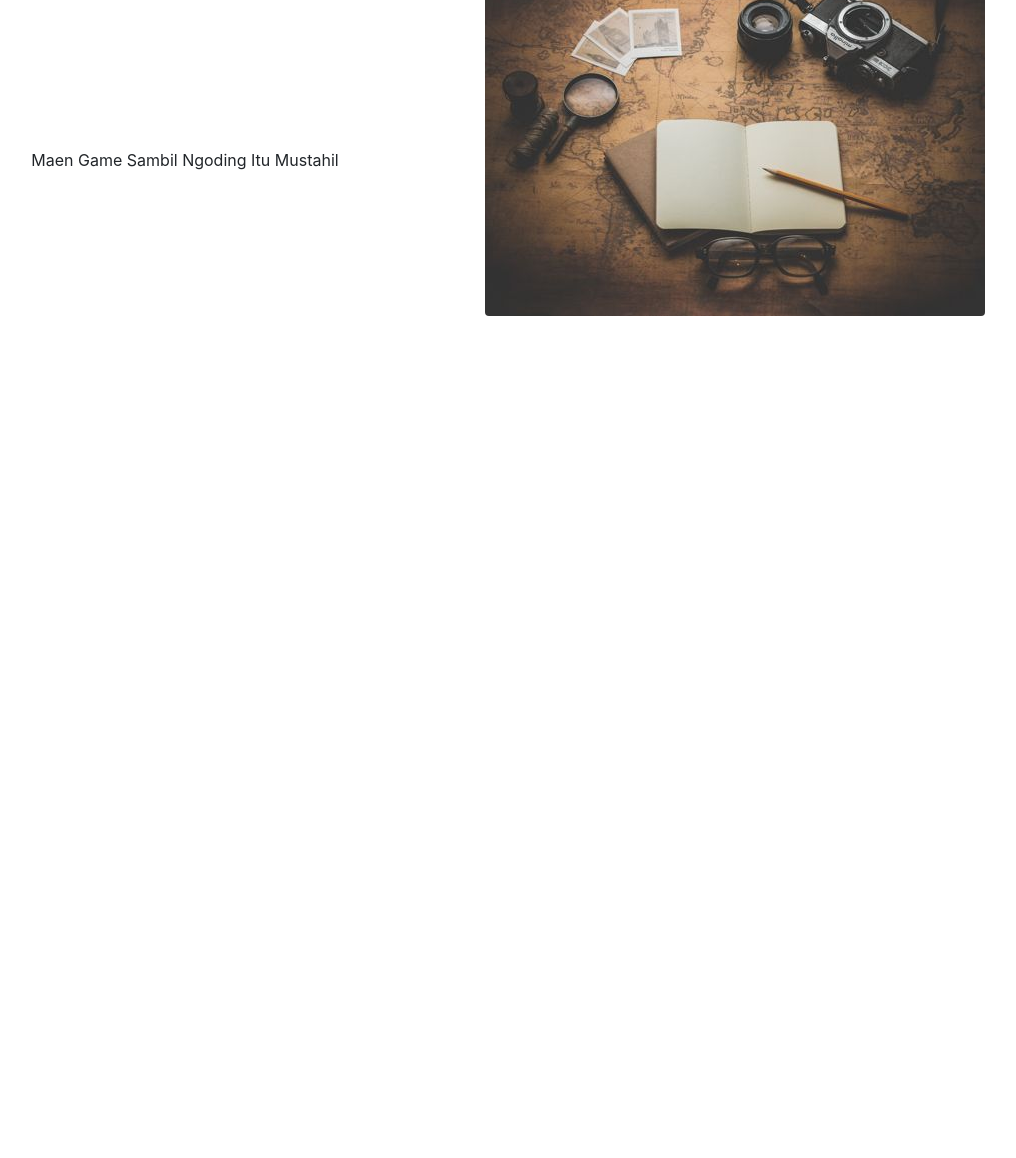
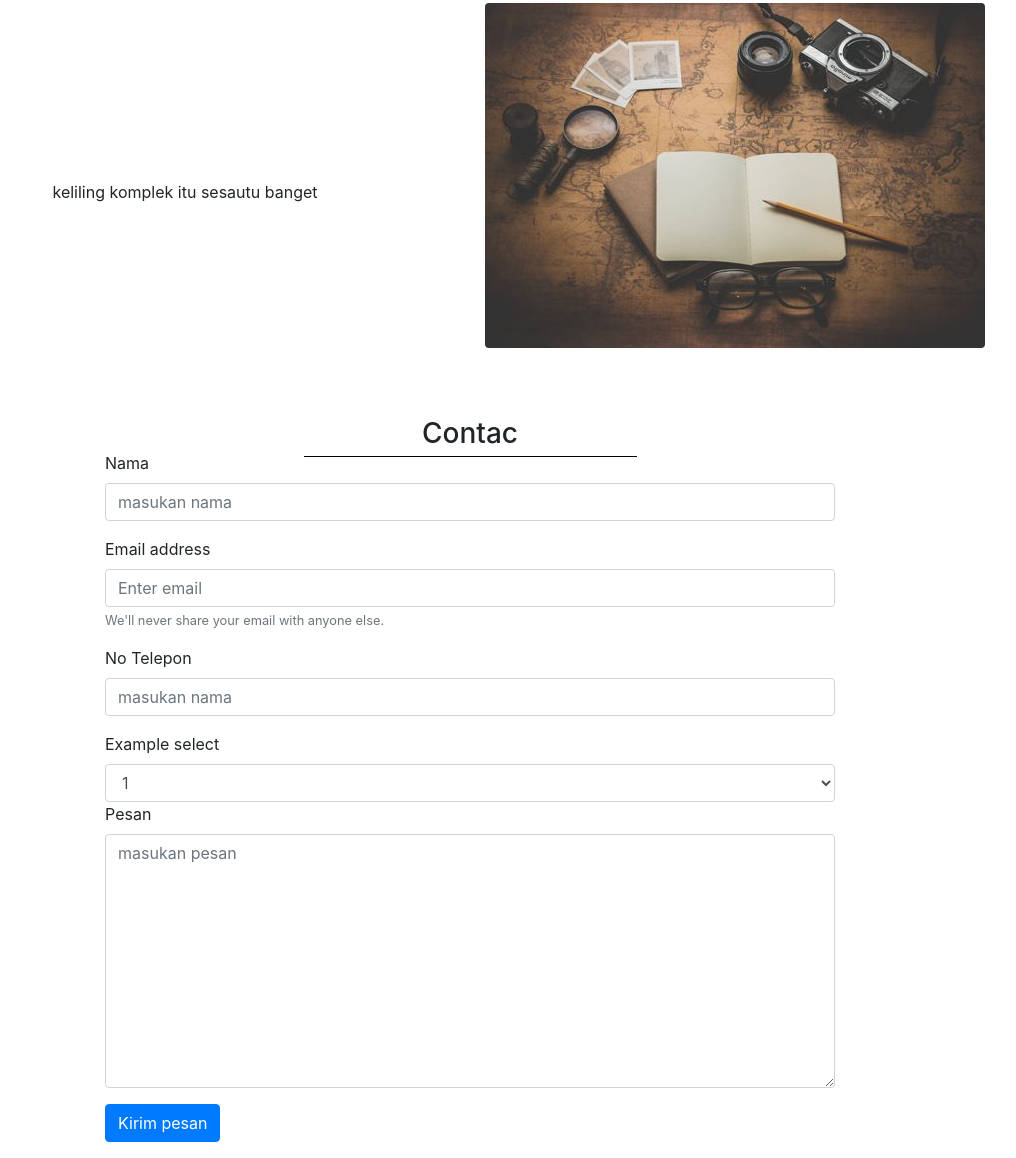
Before and after one commit to 16110347/Exercise1, a plain HTML site: page index.html in a window 1280 px wide. Shown: the part 2625-3783 px from the top of the page, without its empty margins (170-1186 px from the left). Before the commit the page ends 2994 px from the top, so only its background shows below. Drawn offline with nearby package versions, Linux system fonts and the light colour scheme; a web font is replaced by a local one.

Commit message:
tambah hoby

```diff
--- a/index.html
+++ b/index.html
@@ -15,6 +15,7 @@
 
     <!-- font -->
     <link href="https://fonts.googleapis.com/css?family=Viga" rel="stylesheet">
+    <link href="https://fonts.googleapis.com/css?family=B612" rel="stylesheet">
     <!-- mycss -->
     <link rel="stylesheet" href="profile.css">
 </head>
@@ -175,23 +176,79 @@
         </div>
 
         <div class="row">
-            <div class="col-sm-6 koute">Maen Game Sambil Ngoding Itu Mustahil</div>
+            <div class="col-sm-6 koute">
+                <blockquote>Jajana Pasar Itu sederhana dan nikmat</blockquote>
+            </div>
             <div class="col-sm-6"><img class="rounded" src="gambar/gb3(6*3).jpg" alt=""></div>
         </div>
 
         <div class="row">
             <div class="col-sm-6"><img class="rounded" src="gambar/gb2(6*3).jpg" alt=""></div>
-            <div class="col-sm-6 koute ">Maen Game Sambil Ngoding Itu Mustahil</div>
+            <div class="col-sm-6 koute ">
+                <blockquote>main game adalah hiburan paling complite</blockquote>
+            </div>
 
         </div>
 
         <div class="row">
-            <div class="col-sm-6 koute">Maen Game Sambil Ngoding Itu Mustahil</div>
+            <div class="col-sm-6 koute">
+                <blockquote>keliling komplek itu sesautu banget</blockquote>
+            </div>
             <div class="col-sm-6"><img class="rounded" src="gambar/gb4(5*3).jpg" alt=""></div>
         </div>
 
     </div>
     <!-- akhir hobby -->
+
+    <!-- contact -->
+    <section class="contac" id="contac">
+        <div class="container">
+            <div class="row">
+                <div class="col-sm text-center">
+                    <h3>Contac</h3>
+                </div>
+            </div>
+            <div class="row row2">
+                <div class="col-sm-8 offset-sm-2">
+                    <form action="">
+                        <div class="form-group">
+                            <label for="nama">Nama</label>
+                            <input type="text" id="nama" class="form-control" placeholder="masukan nama">
+                        </div>
+                        <div class="form-group">
+                            <label for="exampleInputEmail1">Email address</label>
+                            <input type="email" class="form-control" id="exampleInputEmail1" aria-describedby="emailHelp"
+                                placeholder="Enter email">
+                            <small id="emailHelp" class="form-text text-muted">We'll never share your email with anyone
+                                else.</small>
+                        </div>
+                        <div class="form-group">
+                            <label for="telepon">No Telepon</label>
+                            <input type="telepon" id="telepon" class="form-control" placeholder="masukan nama">
+                        </div>
+                        <div class="form-group">
+                            <label for="exampleFormControlSelect1">Example select</label>
+                            <select class="form-control" id="exampleFormControlSelect1">
+                                <option>1</option>
+                                <option>2</option>
+                                <option>3</option>
+                                <option>4</option>
+                                <option>5</option>
+                            </select>
+
+                            <div class="form-group">
+                                <label for="text">Pesan</label>
+                                <textarea name="text" id="text" rows="10" class="form-control" placeholder="masukan pesan"></textarea>
+                            </div>
+                            <button type="submit" class="btn btn-primary">Kirim pesan</button>
+                    </form>
+                </div>
+            </div>
+        </div>
+
+
+    </section>
+    <!-- akhir contact -->
 
 
 
```
